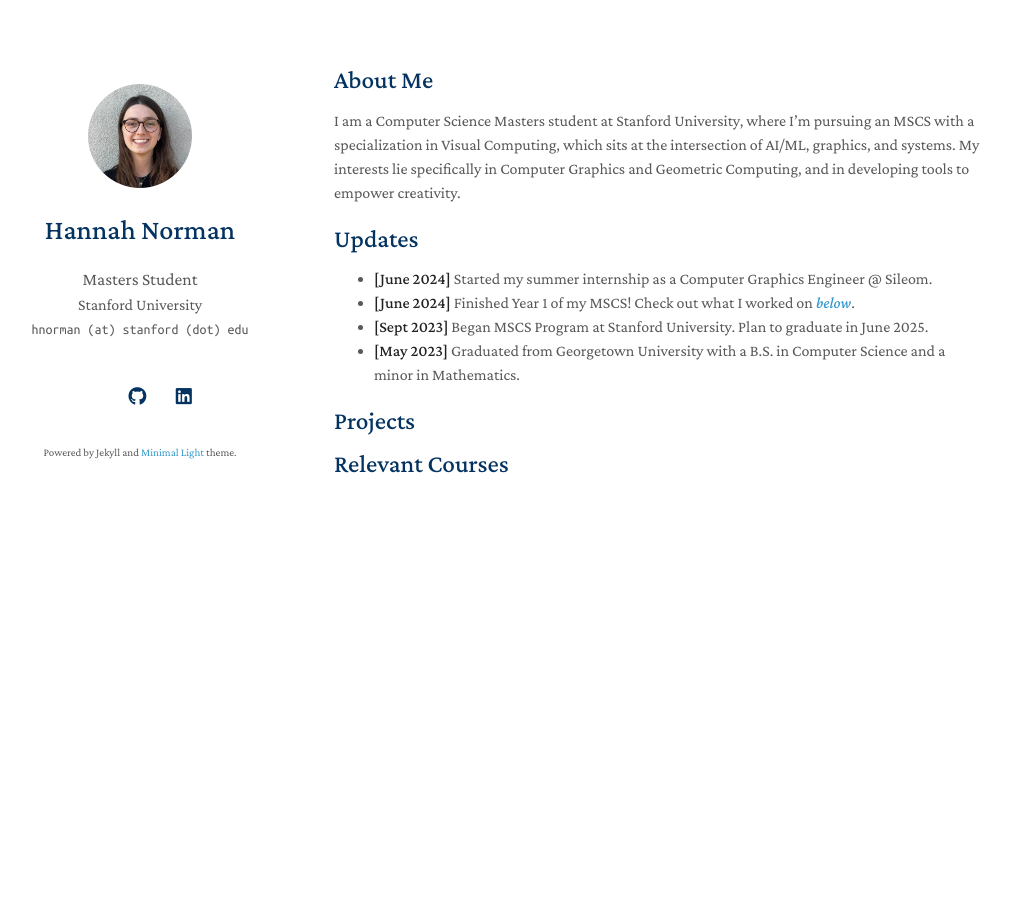
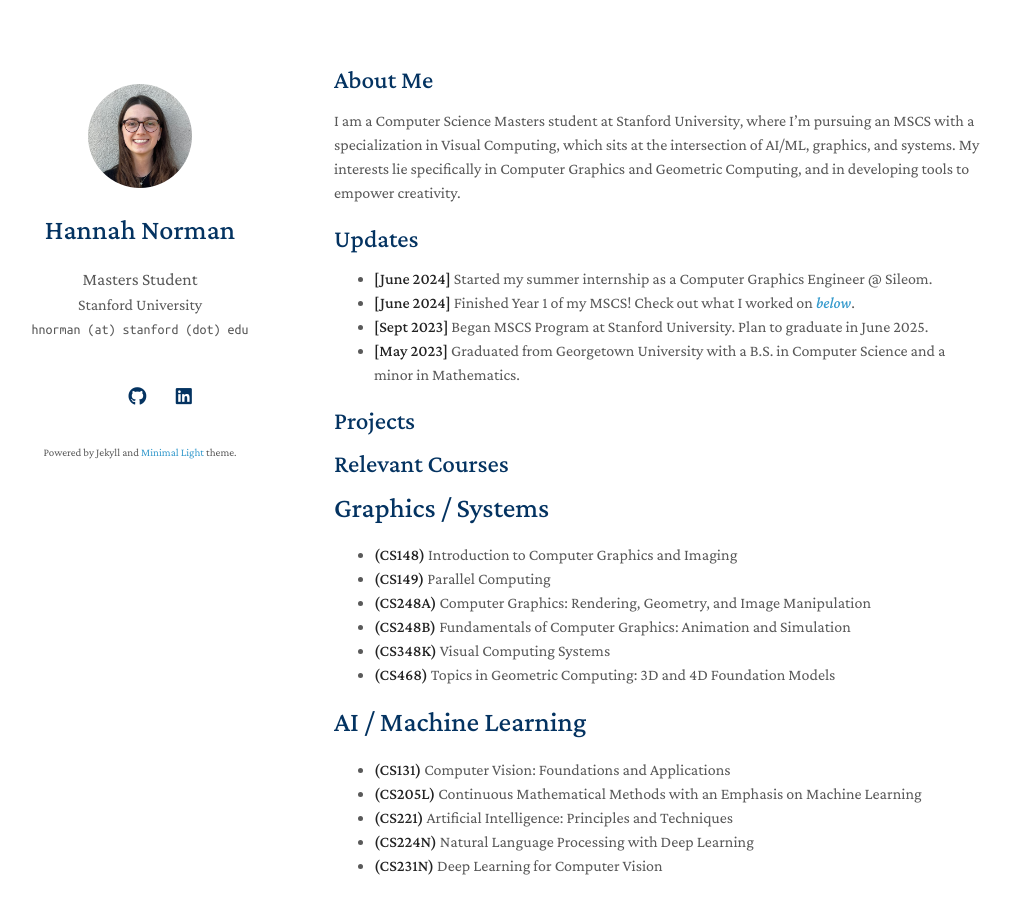
Before and after one commit to hnorm0629/portfolio, a Jekyll site: the page built from index.md, in a window 1280 px wide and 972 px high. Shown: the top 914 px of the window, without its empty margins (136-1146 px from the left). Built offline with Jekyll 4.4.1, drawn with Linux system fonts in a browser that asks for light colours; nearby versions of some CDN libraries; a style sheet for code colours, icons or effects is not loaded; our own code applies the rules of GitHub Pages for plain Markdown files.

Commit message:
Update index.md

```diff
--- a/index.md
+++ b/index.md
@@ -16,3 +16,20 @@ I am a Computer Science Masters student at Stanford University, where I'm pursui
 {% include_relative _includes/projects.md %}
 
 ## Relevant Courses
+
+# Graphics / Systems
+
+- **(CS148)** Introduction to Computer Graphics and Imaging
+- **(CS149)** Parallel Computing
+- **(CS248A)** Computer Graphics: Rendering, Geometry, and Image Manipulation
+- **(CS248B)** Fundamentals of Computer Graphics: Animation and Simulation
+- **(CS348K)** Visual Computing Systems
+- **(CS468)** Topics in Geometric Computing: 3D and 4D Foundation Models
+
+# AI / Machine Learning
+
+- **(CS131)** Computer Vision: Foundations and Applications
+- **(CS205L)** Continuous Mathematical Methods with an Emphasis on Machine Learning
+- **(CS221)** Artificial Intelligence: Principles and Techniques
+- **(CS224N)** Natural Language Processing with Deep Learning
+- **(CS231N)** Deep Learning for Computer Vision
```
